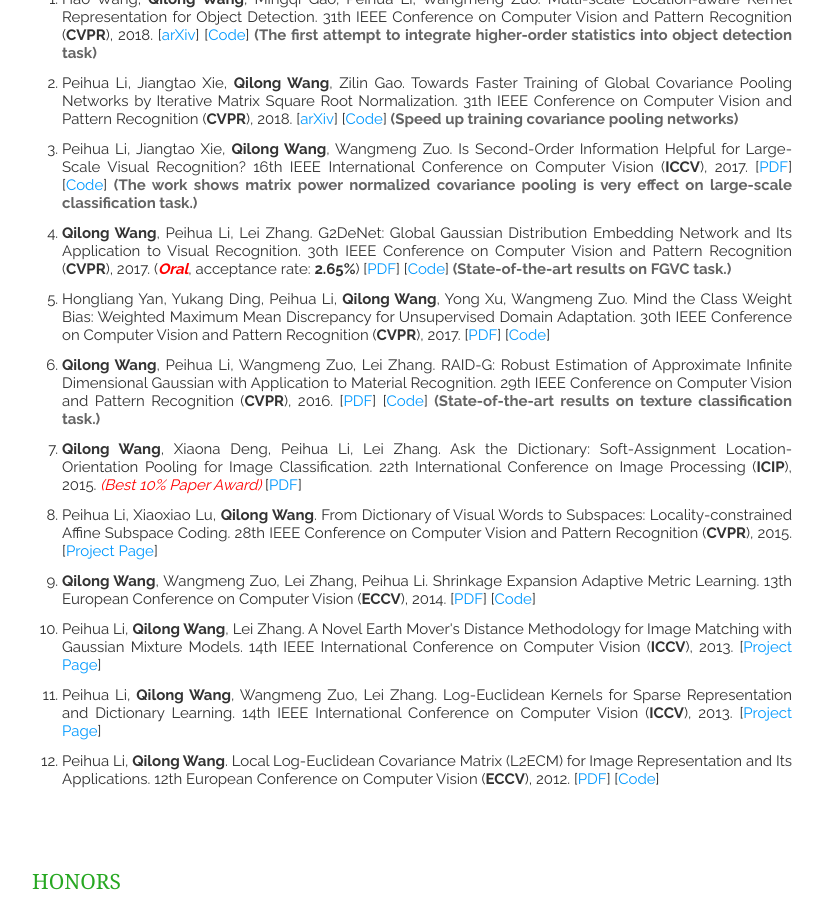
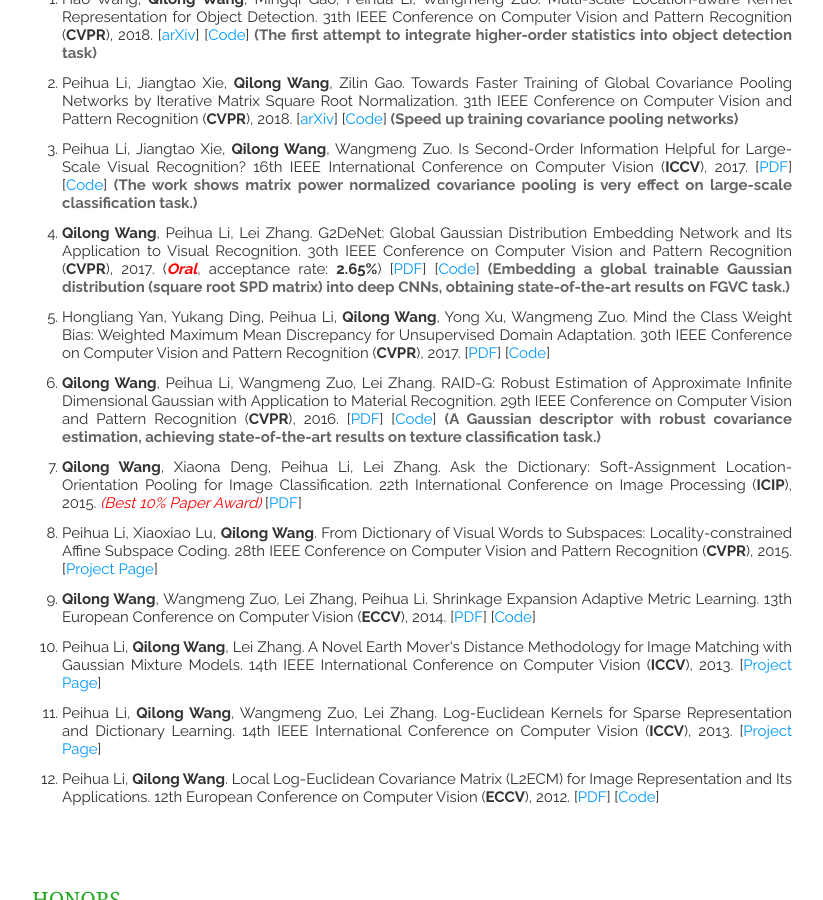
Before and after one commit to iamjingli/homepage, a Jekyll site: the page built from index.html, in a window 1280 px wide and 900 px high, scrolled down 899 px. Shown: the whole window, without its empty margins (338-1161 px from the left). Built offline with Jekyll 4.4.1, drawn with Linux system fonts in a browser that asks for light colours; nearby versions of some CDN libraries; the list of posts is cut into pages by our own code.

Commit message:
homepage

```diff
--- a/_includes/publications.html
+++ b/_includes/publications.html
@@ -61,13 +61,13 @@
             <div align="justify"> Peihua  Li, Jiangtao Xie, <strong>Qilong Wang</strong>,  Wangmeng Zuo. Is Second-Order Information Helpful for Large-Scale Visual  Recognition? 16th IEEE International Conference on Computer Vision (<strong>ICCV</strong>), 2017. [<a href="http://openaccess.thecvf.com/content_ICCV_2017/papers/Li_Is_Second-Order_Information_ICCV_2017_paper.pdf">PDF</a>] [<a href="https://github.com/jiangtaoxie/MPN-COV-ConvNet">Code</a>] <em>(The  work shows  matrix power normalized covariance pooling is very effect on large-scale classification task.)</em></div>
           </li>
           <li>
-            <div align="justify"><strong>Qilong Wang</strong>,  Peihua Li, Lei Zhang. G2DeNet: Global Gaussian Distribution  Embedding Network and Its Application to Visual Recognition. 30th  IEEE Conference on Computer Vision and Pattern Recognition (<strong>CVPR</strong>), 2017. (<span class="STYLE15">Oral</span>, acceptance  rate: <strong>2.65%</strong>) [<a href="http://openaccess.thecvf.com/content_cvpr_2017/papers/Wang_G2DeNet_Global_Gaussian_CVPR_2017_paper.pdf">PDF</a>] [<a href="http://www.peihuali.org/publications/G2DeNet/G2DeNet-FGVC-v1.0.zip">Code</a>] <em>(State-of-the-art results on FGVC task.)</em></div>
+            <div align="justify"><strong>Qilong Wang</strong>,  Peihua Li, Lei Zhang. G2DeNet: Global Gaussian Distribution  Embedding Network and Its Application to Visual Recognition. 30th  IEEE Conference on Computer Vision and Pattern Recognition (<strong>CVPR</strong>), 2017. (<span class="STYLE15">Oral</span>, acceptance  rate: <strong>2.65%</strong>) [<a href="http://openaccess.thecvf.com/content_cvpr_2017/papers/Wang_G2DeNet_Global_Gaussian_CVPR_2017_paper.pdf">PDF</a>] [<a href="http://www.peihuali.org/publications/G2DeNet/G2DeNet-FGVC-v1.0.zip">Code</a>] <em>(Embedding  a global trainable Gaussian distribution (square root SPD matrix) into deep  CNNs, obtaining state-of-the-art results on FGVC task.)</em></div>
           </li>
           <li>
             <div align="justify">Hongliang  Yan, Yukang Ding, Peihua Li, <strong>Qilong Wang</strong>,  Yong Xu, Wangmeng Zuo. Mind the Class Weight Bias: Weighted Maximum Mean  Discrepancy for Unsupervised Domain Adaptation. 30th IEEE Conference  on Computer Vision and Pattern Recognition (<strong>CVPR</strong>), 2017. [<a href="http://openaccess.thecvf.com/content_cvpr_2017/papers/Yan_Mind_the_Class_CVPR_2017_paper.pdf">PDF</a>] [<a href="https://github.com/yhldhit/WMMD-Caffe">Code</a>]</div>
           </li>
           <li>
-            <div align="justify"><strong>Qilong Wang</strong>,  Peihua Li, Wangmeng Zuo, Lei Zhang. RAID-G: Robust Estimation of Approximate  Infinite Dimensional Gaussian with Application to Material Recognition. 29th  IEEE Conference on Computer Vision and Pattern Recognition (<strong>CVPR</strong>), 2016. [<a href="http://openaccess.thecvf.com/content_cvpr_2016/papers/Wang_RAID-G_Robust_Estimation_CVPR_2016_paper.pdf">PDF</a>] [<a href="http://www.peihuali.org/publications/RAID-G/RIAD-G_V1.zip">Code</a>] <em>(State-of-the-art results on texture classification task.)</em></div>
+            <div align="justify"><strong>Qilong Wang</strong>,  Peihua Li, Wangmeng Zuo, Lei Zhang. RAID-G: Robust Estimation of Approximate  Infinite Dimensional Gaussian with Application to Material Recognition. 29th  IEEE Conference on Computer Vision and Pattern Recognition (<strong>CVPR</strong>), 2016. [<a href="http://openaccess.thecvf.com/content_cvpr_2016/papers/Wang_RAID-G_Robust_Estimation_CVPR_2016_paper.pdf">PDF</a>] [<a href="http://www.peihuali.org/publications/RAID-G/RIAD-G_V1.zip">Code</a>] <em>(A  Gaussian descriptor with robust covariance estimation, achieving state-of-the-art results on texture classification task.)</em></div>
           </li>
           <li>
             <div align="justify"><strong>Qilong Wang</strong>,  Xiaona Deng, Peihua Li, Lei Zhang. Ask the Dictionary: Soft-Assignment  Location-Orientation Pooling for Image Classification. 22th International  Conference on Image Processing (<strong>ICIP</strong>),  2015.<span class="STYLE13"> (Best 10% Paper Award)</span> [<a href="https://ieeexplore.ieee.org/document/7351672/">PDF</a>]</div>
```
